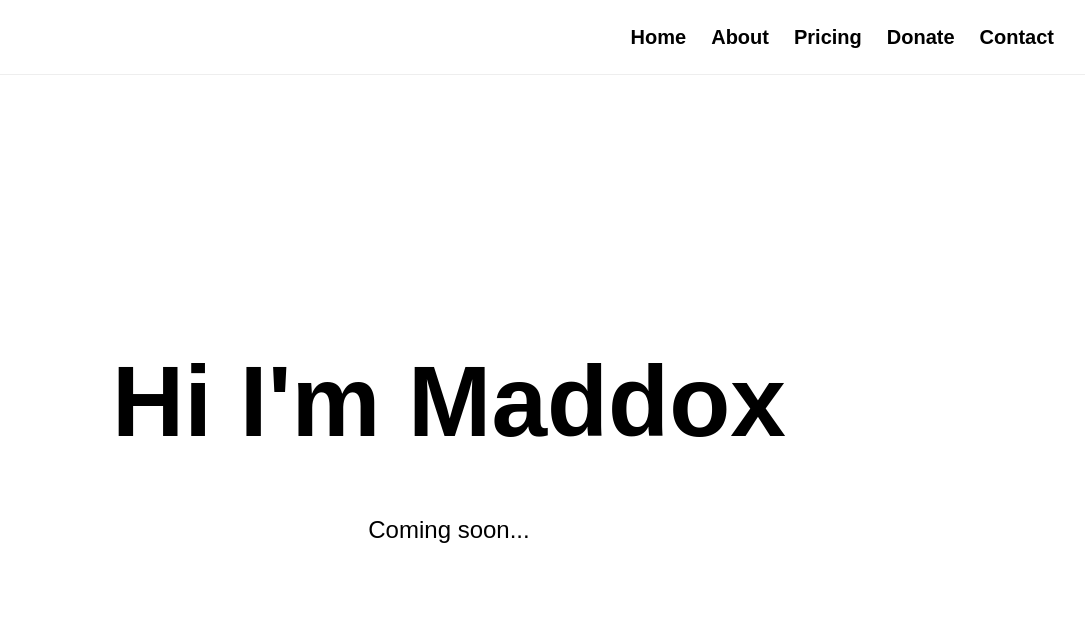
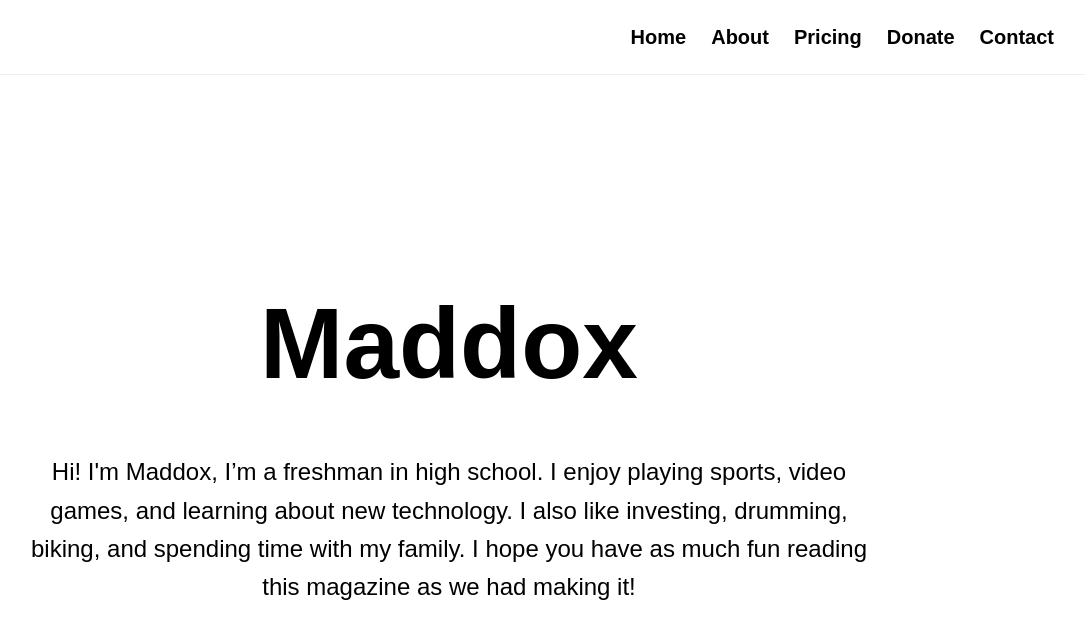
Before and after one commit to H4CK3R1010/Seemz-Like-Magazine, a Next.js app: page /people/maddox in a window 1280 px wide. Shown: the top 638 px of the page, without its empty margins (191-1276 px from the left). Built offline with nearby package versions, Linux system fonts and the light colour scheme.

Commit message:
Add Maddox profile description

```diff
--- a/app/people/maddox/page.tsx
+++ b/app/people/maddox/page.tsx
@@ -1,23 +1,23 @@
-export default function Maddox(){
-
-return(
-
+export default function Maddox() {
+  return (
     <div className="peopleBackground">
 
       <div className="peopleBox">
 
         <h1>
-Hi I'm Maddox
+          Maddox
         </h1>
 
         <p>
-Coming soon...
+          Hi! I'm Maddox, I’m a freshman in high school. I enjoy playing
+          sports, video games, and learning about new technology. I also
+          like investing, drumming, biking, and spending time with my
+          family. I hope you have as much fun reading this magazine as
+          we had making it!
         </p>
 
       </div>
 
     </div>
-
-)
-
+  );
 }
```
Lines whose indentation alone changed are shown as unchanged.
